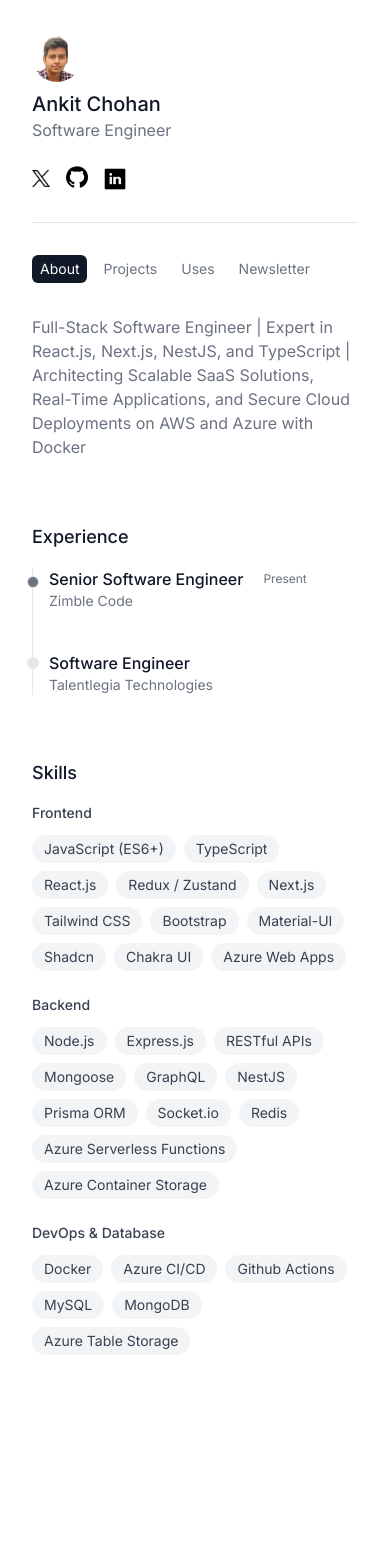
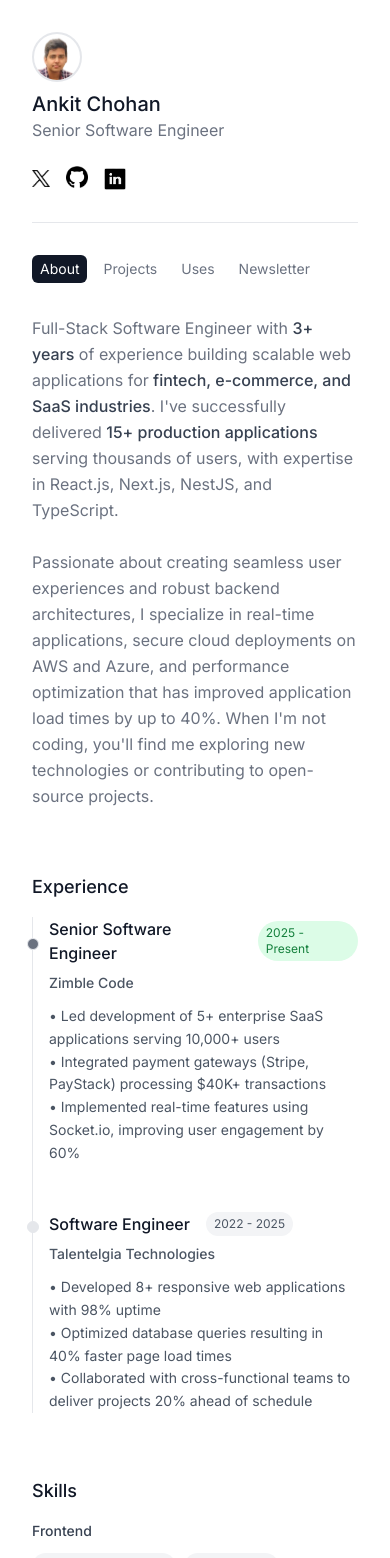
Before and after one commit to Ank61/portfolio, a Next.js app: page / in a window 390 px wide. Shown: the top 1558 px of the page. Before the commit the page ends 1387 px from the top, so only its background shows below. Built offline with nearby package versions, Linux system fonts and the light colour scheme.

Commit message:
Added new changes

```diff
--- a/app/layout.js
+++ b/app/layout.js
@@ -4,8 +4,73 @@ import "./globals.css";
 const inter = Inter({ subsets: ["latin"] });
 
 export const metadata = {
-  title: "Create Next App",
-  description: "Generated by create next app",
+  title: "Ankit Chohan | Senior Software Engineer | Full-Stack Developer",
+  description: "Senior Software Engineer specializing in React.js, Next.js, and Node.js. Building scalable web applications with modern JavaScript technologies.",
+  keywords: [
+    'Ankit Chohan',
+    'Senior Software Engineer',
+    'Full-Stack Developer',
+    'React.js',
+    'Next.js',
+    'Node.js',
+    'TypeScript',
+    'Web Development',
+    'JavaScript',
+    'Frontend Developer',
+    'Backend Developer',
+    'MERN Stack',
+    'Software Engineer Portfolio'
+  ],
+  authors: [{ name: 'Ankit Chohan' }],
+  creator: 'Ankit Chohan',
+  publisher: 'Ankit Chohan',
+  openGraph: {
+    title: 'Ankit Chohan | Senior Software Engineer',
+    description: 'Full-Stack Developer specializing in React.js, Next.js, and Node.js. Building scalable web applications with modern JavaScript technologies.',
+    url: 'https://ankitchohan.vercel.app',
+    siteName: 'Ankit Chohan',
+    images: [
+      {
+        url: 'https://ankitchohan.vercel.app/og-image.png',
+        width: 1200,
+        height: 630,
+        alt: 'Ankit Chohan - Senior Software Engineer'
+      }
+    ],
+    locale: 'en_US',
+    type: 'website',
+  },
+  twitter: {
+    card: 'summary_large_image',
+    title: 'Ankit Chohan | Senior Software Engineer',
+    description: 'Full-Stack Developer specializing in React.js, Next.js, and Node.js',
+    creator: '@AnkitChohan61',
+    images: ['https://ankitchohan.vercel.app/og-image.png'],
+  },
+  robots: {
+    index: true,
+    follow: true,
+    googleBot: {
+      index: true,
+      follow: true,
+      'max-video-preview': -1,
+      'max-image-preview': 'large',
+      'max-snippet': -1,
+    },
+  },
+  icons: {
+    icon: '/favicon.ico',
+    shortcut: '/favicon-16x16.png',
+    apple: '/apple-touch-icon.png',
+  },
+  manifest: '/site.webmanifest',
+  themeColor: '#ffffff',
+  viewport: {
+    width: 'device-width',
+    initialScale: 1,
+    maximumScale: 5,
+    themeColor: '#ffffff',
+  },
 };
 
 export default function RootLayout({ children }) {
--- /dev/null
+++ b/components/ProfileModal.js
@@ -0,0 +1,92 @@
+"use client";
+
+import { motion, AnimatePresence } from "framer-motion";
+import { useEffect } from "react";
+import Image from "next/image";
+import ProfileImage from "../images/profile.png";
+
+export default function ProfileModal({ isOpen, onClose }) {
+  // Close modal when pressing ESC key
+  useEffect(() => {
+    const handleEscape = (e) => {
+      if (e.key === "Escape") {
+        onClose();
+      }
+    };
+
+    if (isOpen) {
+      document.body.style.overflow = "hidden";
+      document.addEventListener("keydown", handleEscape);
+    }
+
+    return () => {
+      document.body.style.overflow = "unset";
+      document.removeEventListener("keydown", handleEscape);
+    };
+  }, [isOpen, onClose]);
+
+  if (!isOpen) return null;
+
+  return (
+    <AnimatePresence>
+      <motion.div
+        initial={{ opacity: 0 }}
+        animate={{ opacity: 1 }}
+        exit={{ opacity: 0 }}
+        transition={{ duration: 0.2 }}
+        className="fixed inset-0 z-50 flex items-center justify-center p-4 bg-black/80 backdrop-blur-sm"
+        onClick={onClose}
+      >
+        <motion.div
+          initial={{ scale: 0.9, opacity: 0 }}
+          animate={{ scale: 1, opacity: 1 }}
+          exit={{ scale: 0.9, opacity: 0 }}
+          transition={{ type: "spring", damping: 20, stiffness: 300 }}
+          className="relative w-full max-w-xs sm:max-w-sm flex flex-col items-center"
+          onClick={(e) => e.stopPropagation()}
+        >
+          <div className="relative w-40 h-40 sm:w-60 sm:h-60">
+            <div className="relative w-full h-full rounded-full overflow-hidden border-4 border-white shadow-xl">
+              <Image
+                src={ProfileImage}
+                alt="Ankit Chohan - Senior Software Engineer"
+                fill
+                className="object-cover"
+                priority
+                quality={100}
+              />
+            </div>
+          </div>
+
+          {/* <button
+            onClick={onClose}
+            className="mt-6 px-6 py-2 text-white bg-gray-900 hover:bg-gray-800 rounded-full transition-colors duration-200 text-sm font-medium"
+          >
+            Close
+          </button> */}
+
+          <button
+            onClick={onClose}
+            className="absolute top-4 right-4 p-2 rounded-full bg-black/50 hover:bg-black/70 transition-colors duration-200"
+            aria-label="Close modal"
+          >
+            <svg
+              xmlns="http://www.w3.org/2000/svg"
+              className="h-6 w-6 text-white"
+              fill="none"
+              viewBox="0 0 24 24"
+              stroke="currentColor"
+            >
+              <path
+                strokeLinecap="round"
+                strokeLinejoin="round"
+                strokeWidth={2}
+                d="M6 18L18 6M6 6l12 12"
+              />
+            </svg>
+          </button>
+        </motion.div>
+      </motion.div>
+    </AnimatePresence>
+  );
+}
--- a/components/aboutSection.js
+++ b/components/aboutSection.js
@@ -37,37 +37,76 @@ export default function AboutSection() {
       onClick={() => setSelectedId(null)}
     >
       <div>
-        <p className="text-gray-500 text-[16px] font-normal">
-          Full-Stack Software Engineer | Expert in React.js, Next.js, NestJS,
-          and TypeScript | Architecting Scalable SaaS Solutions, Real-Time
-          Applications, and Secure Cloud Deployments on AWS and Azure with
-          Docker
+        <p className="text-gray-500 text-[16px] font-normal leading-relaxed">
+          Full-Stack Software Engineer with{" "}
+          <span className="text-gray-700 font-medium">3+ years</span> of
+          experience building scalable web applications for
+          <span className="text-gray-700 font-medium">
+            {" "}
+            fintech, e-commerce, and SaaS industries
+          </span>
+          . I've successfully delivered{" "}
+          <span className="text-gray-700 font-medium">
+            15+ production applications
+          </span>{" "}
+          serving thousands of users, with expertise in React.js, Next.js,
+          NestJS, and TypeScript.
+          <br />
+          <br />
+          Passionate about creating seamless user experiences and robust backend
+          architectures, I specialize in real-time applications, secure cloud
+          deployments on AWS and Azure, and performance optimization that has
+          improved application load times by up to 40%. When I'm not coding,
+          you'll find me exploring new technologies or contributing to
+          open-source projects.
         </p>
       </div>
       <div className="mt-16">
         <h1 className="font-medium text-gray-900 mb-4 text-lg">Experience</h1>
         <ol className="relative border-s border-gray-200">
-          <li className="mb-10 ms-4">
-            <div className="flex flex-row items-center gap-2">
+          <li className="mb-12 ms-4">
+            <div className="flex flex-row items-center gap-2 mb-2">
               <div className="absolute w-3 h-3 bg-gray-500 rounded-full mt-1.5 -start-1.5 border "></div>
               <div className="text-md font-medium text-gray-900">
                 Senior Software Engineer
               </div>
-              <div className="inline-block ml-2  text-xs rounded-full px-1 py-0  text-gray-500">
-                Present
+              <div className="inline-block ml-2 text-xs rounded-full px-2 py-1 bg-green-100 text-green-700">
+                2025 - Present
               </div>
             </div>
-            <div className="mb-4 text-sm font-normal text-gray-500">
+            <div className="mb-3 text-sm font-medium text-gray-600">
               Zimble Code
             </div>
+            <div className="mb-4 text-sm text-gray-600 leading-relaxed">
+              • Led development of 5+ enterprise SaaS applications serving
+              10,000+ users
+              <br />
+              • Integrated payment gateways (Stripe, PayStack) processing $40K+
+              transactions
+              <br />• Implemented real-time features using Socket.io, improving
+              user engagement by 60%
+            </div>
           </li>
-          <li className="mb-10 ms-4">
-            <div className="absolute w-3 h-3 bg-gray-200 rounded-full mt-1.5 -start-1.5 border "></div>
-            <div className="text-md font-medium text-gray-900">
-              Software Engineer
+          <li className="mb-12 ms-4">
+            <div className="flex flex-row items-center gap-2 mb-2">
+              <div className="absolute w-3 h-3 bg-gray-200 rounded-full mt-1.5 -start-1.5 border "></div>
+              <div className="text-md font-medium text-gray-900">
+                Software Engineer
+              </div>
+              <div className="inline-block ml-2 text-xs rounded-full px-2 py-1 bg-gray-100 text-gray-600">
+                2022 - 2025
+              </div>
             </div>
-            <div className="mb-4 text-sm font-normal text-gray-500">
-              Talentlegia Technologies
+            <div className="mb-3 text-sm font-medium text-gray-600">
+              Talentelgia Technologies
+            </div>
+            <div className="mb-4 text-sm text-gray-600 leading-relaxed">
+              • Developed 8+ responsive web applications with 98% uptime
+              <br />
+              • Optimized database queries resulting in 40% faster page load
+              times
+              <br />• Collaborated with cross-functional teams to deliver
+              projects 20% ahead of schedule
             </div>
           </li>
         </ol>
@@ -78,8 +117,23 @@ export default function AboutSection() {
           <div>
             <h2 class="text-sm font-medium text-gray-700 mb-3">Frontend</h2>
             <div class="flex flex-wrap gap-2">
-              {['JavaScript (ES6+)', 'TypeScript', 'React.js', 'Redux / Zustand', 'Next.js', 'Tailwind CSS', 'Bootstrap', 'Material-UI', 'Shadcn', 'Chakra UI', 'Azure Web Apps'].map((skill) => (
-                <span key={skill} class="px-3 py-1 text-sm bg-gray-100 text-gray-700 rounded-full cursor-pointer hover:text-black transition-colors">
+              {[
+                "JavaScript (ES6+)",
+                "TypeScript",
+                "React.js",
+                "Redux / Zustand",
+                "Next.js",
+                "Tailwind CSS",
+                "Bootstrap",
+                "Material-UI",
+                "Shadcn",
+                "Chakra UI",
+                "Azure Web Apps",
+              ].map((skill) => (
+                <span
+                  key={skill}
+                  class="px-3 py-1 text-sm bg-gray-100 text-gray-700 rounded-full cursor-pointer hover:text-black transition-colors"
+                >
                   {skill}
                 </span>
               ))}
@@ -89,8 +143,23 @@ export default function AboutSection() {
           <div>
             <h2 class="text-sm font-medium text-gray-700 mb-3">Backend</h2>
             <div class="flex flex-wrap gap-2">
-              {['Node.js', 'Express.js', 'RESTful APIs', 'Mongoose', 'GraphQL', 'NestJS', 'Prisma ORM', 'Socket.io', 'Redis', 'Azure Serverless Functions', 'Azure Container Storage'].map((skill) => (
-                <span key={skill} class="px-3 py-1 text-sm bg-gray-100 text-gray-700 rounded-full cursor-pointer hover:text-black transition-colors">
+              {[
+                "Node.js",
+                "Express.js",
+                "RESTful APIs",
+                "Mongoose",
+                "GraphQL",
+                "NestJS",
+                "Prisma ORM",
+                "Socket.io",
+                "Redis",
+                "Azure Serverless Functions",
+                "Azure Container Storage",
+              ].map((skill) => (
+                <span
+                  key={skill}
+                  class="px-3 py-1 text-sm bg-gray-100 text-gray-700 rounded-full cursor-pointer hover:text-black transition-colors"
+                >
                   {skill}
                 </span>
               ))}
@@ -98,10 +167,22 @@ export default function AboutSection() {
           </div>
 
           <div>
-            <h2 class="text-sm font-medium text-gray-700 mb-3">DevOps & Database</h2>
+            <h2 class="text-sm font-medium text-gray-700 mb-3">
+              DevOps & Database
+            </h2>
             <div class="flex flex-wrap gap-2">
-              {['Docker', 'Azure CI/CD', 'Github Actions', 'MySQL', 'MongoDB', 'Azure Table Storage'].map((skill) => (
-                <span key={skill} class="px-3 py-1 text-sm bg-gray-100 text-gray-700 rounded-full cursor-pointer hover:text-black transition-colors">
+              {[
+                "Docker",
+                "Azure CI/CD",
+                "Github Actions",
+                "MySQL",
+                "MongoDB",
+                "Azure Table Storage",
+              ].map((skill) => (
+                <span
+                  key={skill}
+                  class="px-3 py-1 text-sm bg-gray-100 text-gray-700 rounded-full cursor-pointer hover:text-black transition-colors"
+                >
                   {skill}
                 </span>
               ))}
--- a/components/profile.js
+++ b/components/profile.js
@@ -1,22 +1,38 @@
+'use client';
+
+import { useState } from 'react';
 import Image from "next/image";
 import ProfileImage from "../images/profile.png";
+import ProfileModal from './ProfileModal';
 
 export default function Profile() {
+  const [isModalOpen, setIsModalOpen] = useState(false);
+
   return (
     <div>
-      <Image
-        width="120"
-        height="200"
-        decoding="async"
-        src={ProfileImage}
-        loading="lazy"
-        alt="Profile"
-        className="rounded-full object-fit w-[50px] h-[50px]"
-      />
+      <div
+        className="cursor-pointer hover:opacity-90 transition-opacity duration-200 w-fit"
+        onClick={() => setIsModalOpen(true)}
+      >
+        <Image
+          width={50}
+          height={50}
+          src={ProfileImage}
+          alt="Ankit Chohan - Senior Software Engineer"
+          className="rounded-full object-cover w-[50px] h-[50px] border-2 border-gray-200"
+          priority
+        />
+      </div>
+
       <h1 className="font-medium text-gray-900 mt-2 text-xl font-heading">
         Ankit Chohan
       </h1>
-      <p className="text-gray-500">Software Engineer</p>
+      <p className="text-gray-500">Senior Software Engineer</p>
+
+      <ProfileModal
+        isOpen={isModalOpen}
+        onClose={() => setIsModalOpen(false)}
+      />
     </div>
   );
 }
```
